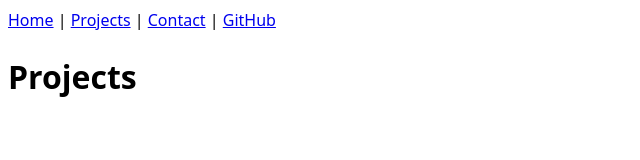
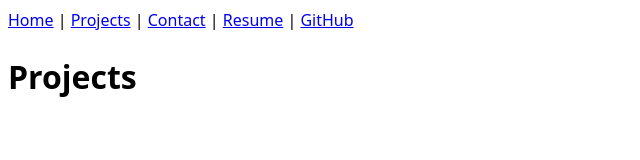
Before and after one commit to jih084/portfolio, a plain HTML site: page projects/index.html in a window 1280 px wide. Shown: the whole page, without its empty margins (0-640 px from the left). Drawn offline with Linux system fonts and the light colour scheme.

Commit message:
fixing resume

```diff
--- a/projects/index.html
+++ b/projects/index.html
@@ -11,8 +11,10 @@
         <a href="../index.html">Home</a> |
         <a href="../projects/index.html">Projects</a> |
         <a href="../contact/index.html">Contact</a> |
+        <a href="../resume/index.html">Resume</a> |
         <a href="https://github.com/jih084" target="_blank">GitHub</a>
     </nav>
+
     <h1>Projects</h1>
 </body>
 </html>
```
Also changed, not shown: contact/index.html (+1 -0 lines), resume/index.html (+1 -0 lines).
